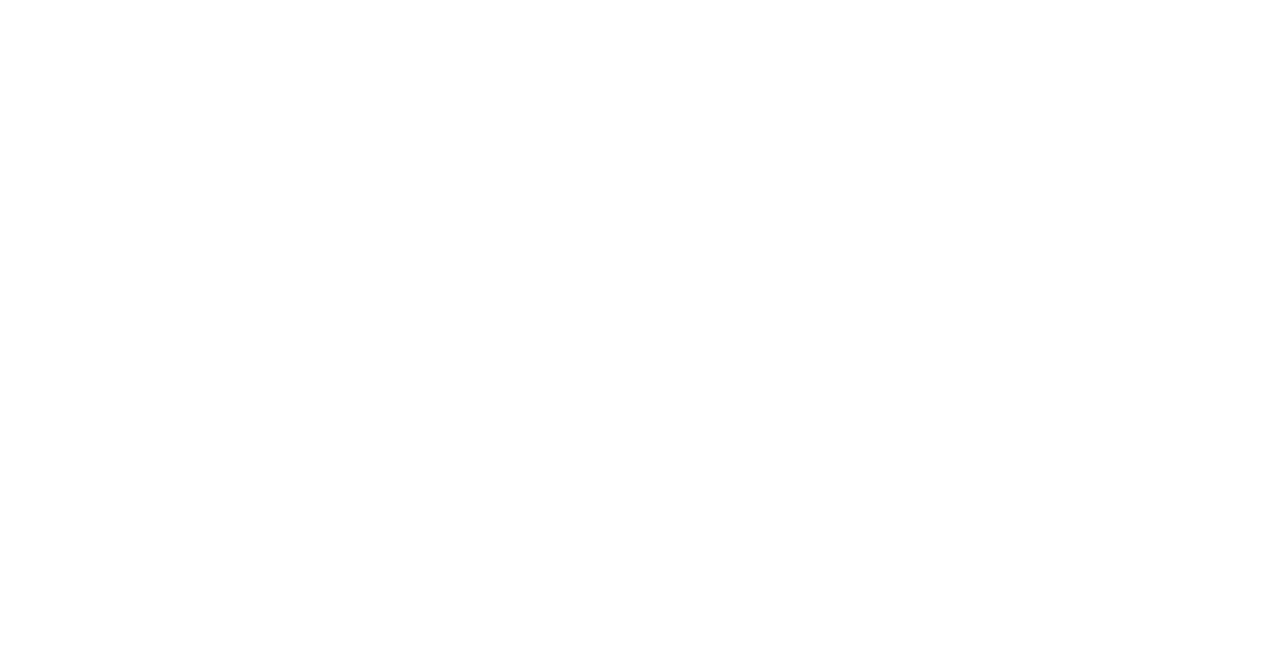
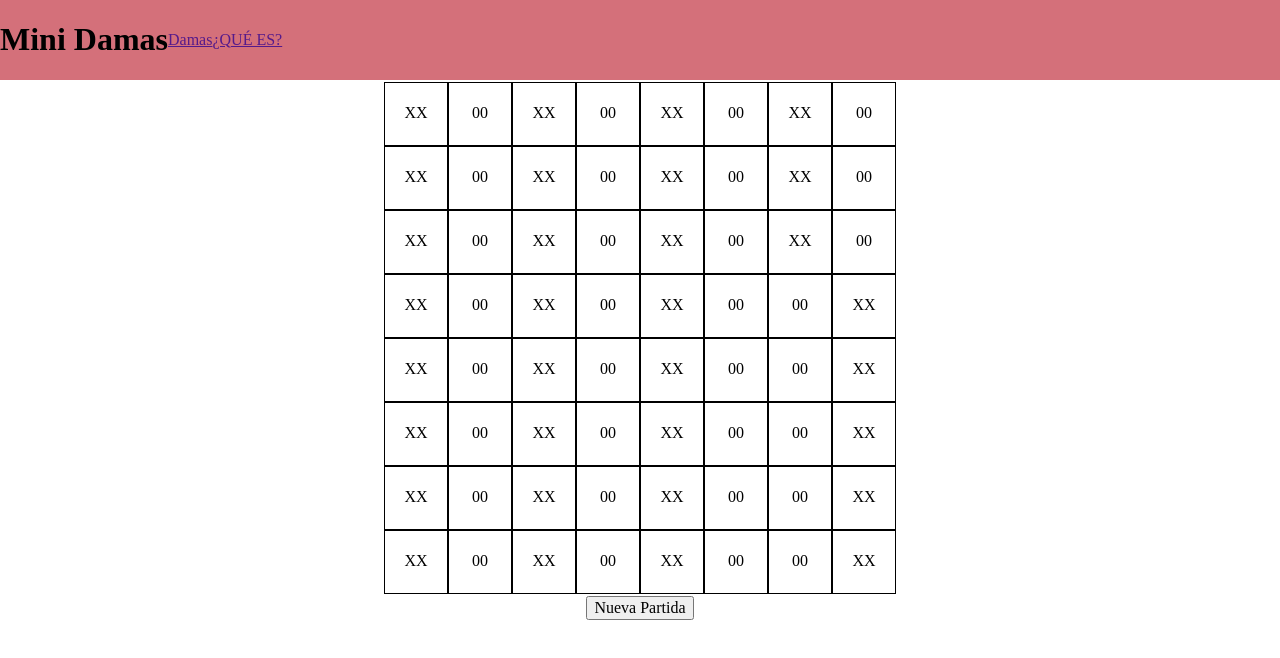
Before and after one commit to GianElli99/damas_web, a plain HTML site: page index.html in a window 1280 px wide. Drawn offline with Linux system fonts and the light colour scheme.

Commit message:
css and minimum html tags added

```diff
--- /dev/null
+++ b/css/styles.css
@@ -0,0 +1,29 @@
+header {
+  display: flex;
+  background-color: #d4707a;
+}
+main {
+  display: flex;
+  justify-content: center;
+}
+#div-inicio-partida {
+  display: flex;
+  justify-content: center;
+}
+.header-item {
+  display: flex;
+  align-items: center;
+}
+.cell {
+  display: flex;
+  justify-content: center;
+  align-items: center;
+  height: 60px;
+  width: 60px;
+  border: 1px solid black;
+}
+.row {
+  display: flex;
+  justify-content: center;
+  align-items: center;
+}
--- a/index.html
+++ b/index.html
@@ -4,7 +4,102 @@
     <meta charset="UTF-8" />
     <meta http-equiv="X-UA-Compatible" content="IE=edge" />
     <meta name="viewport" content="width=device-width, initial-scale=1.0" />
+    <link rel="stylesheet" href="./css/normalize.css" />
+    <link rel="stylesheet" href="./css/styles.css" />
     <title>Mini Damas</title>
   </head>
-  <body></body>
+  <body>
+    <header>
+      <div class="header-item"><h1>Mini Damas</h1></div>
+      <div class="header-item"><a href="">Damas</a></div>
+      <div class="header-item"><a href="">¿QUÉ ES?</a></div>
+    </header>
+    <main>
+      <table>
+        <tr id="row-8" class="row">
+          <td id="row-8-col-1" class="cell">XX</td>
+          <td id="row-8-col-2" class="cell">00</td>
+          <td id="row-8-col-3" class="cell">XX</td>
+          <td id="row-8-col-4" class="cell">00</td>
+          <td id="row-8-col-5" class="cell">XX</td>
+          <td id="row-8-col-6" class="cell">00</td>
+          <td id="row-8-col-7" class="cell">XX</td>
+          <td id="row-8-col-8" class="cell">00</td>
+        </tr>
+        <tr id="row-7" class="row">
+          <td id="row-7-col-1" class="cell">XX</td>
+          <td id="row-7-col-2" class="cell">00</td>
+          <td id="row-7-col-3" class="cell">XX</td>
+          <td id="row-7-col-4" class="cell">00</td>
+          <td id="row-7-col-5" class="cell">XX</td>
+          <td id="row-7-col-6" class="cell">00</td>
+          <td id="row-7-col-7" class="cell">XX</td>
+          <td id="row-7-col-8" class="cell">00</td>
+        </tr>
+        <tr id="row-6" class="row">
+          <td id="row-6-col-1" class="cell">XX</td>
+          <td id="row-6-col-2" class="cell">00</td>
+          <td id="row-6-col-3" class="cell">XX</td>
+          <td id="row-6-col-4" class="cell">00</td>
+          <td id="row-6-col-5" class="cell">XX</td>
+          <td id="row-6-col-6" class="cell">00</td>
+          <td id="row-6-col-7" class="cell">XX</td>
+          <td id="row-6-col-8" class="cell">00</td>
+        </tr>
+        <tr id="row-5" class="row">
+          <td id="row-5-col-1" class="cell">XX</td>
+          <td id="row-5-col-2" class="cell">00</td>
+          <td id="row-5-col-3" class="cell">XX</td>
+          <td id="row-5-col-4" class="cell">00</td>
+          <td id="row-5-col-5" class="cell">XX</td>
+          <td id="row-5-col-6" class="cell">00</td>
+          <td id="row-5-col-7" class="cell">00</td>
+          <td id="row-5-col-8" class="cell">XX</td>
+        </tr>
+        <tr id="row-4" class="row">
+          <td id="row-4-col-1" class="cell">XX</td>
+          <td id="row-4-col-2" class="cell">00</td>
+          <td id="row-4-col-3" class="cell">XX</td>
+          <td id="row-4-col-4" class="cell">00</td>
+          <td id="row-4-col-5" class="cell">XX</td>
+          <td id="row-4-col-6" class="cell">00</td>
+          <td id="row-4-col-7" class="cell">00</td>
+          <td id="row-4-col-8" class="cell">XX</td>
+        </tr>
+        <tr id="row-3" class="row">
+          <td id="row-3-col-1" class="cell">XX</td>
+          <td id="row-3-col-2" class="cell">00</td>
+          <td id="row-3-col-3" class="cell">XX</td>
+          <td id="row-3-col-4" class="cell">00</td>
+          <td id="row-3-col-5" class="cell">XX</td>
+          <td id="row-3-col-6" class="cell">00</td>
+          <td id="row-3-col-7" class="cell">00</td>
+          <td id="row-3-col-8" class="cell">XX</td>
+        </tr>
+        <tr id="row-2" class="row">
+          <td id="row-2-col-1" class="cell">XX</td>
+          <td id="row-2-col-2" class="cell">00</td>
+          <td id="row-2-col-3" class="cell">XX</td>
+          <td id="row-2-col-4" class="cell">00</td>
+          <td id="row-2-col-5" class="cell">XX</td>
+          <td id="row-2-col-6" class="cell">00</td>
+          <td id="row-2-col-7" class="cell">00</td>
+          <td id="row-2-col-8" class="cell">XX</td>
+        </tr>
+        <tr id="row-1" class="row">
+          <td id="row-1-col-1" class="cell">XX</td>
+          <td id="row-1-col-2" class="cell">00</td>
+          <td id="row-1-col-3" class="cell">XX</td>
+          <td id="row-1-col-4" class="cell">00</td>
+          <td id="row-1-col-5" class="cell">XX</td>
+          <td id="row-1-col-6" class="cell">00</td>
+          <td id="row-1-col-7" class="cell">00</td>
+          <td id="row-1-col-8" class="cell">XX</td>
+        </tr>
+      </table>
+    </main>
+    <div id="div-inicio-partida">
+      <button>Nueva Partida</button>
+    </div>
+  </body>
 </html>
```
Also changed, not shown: css/normalize.css (added).
